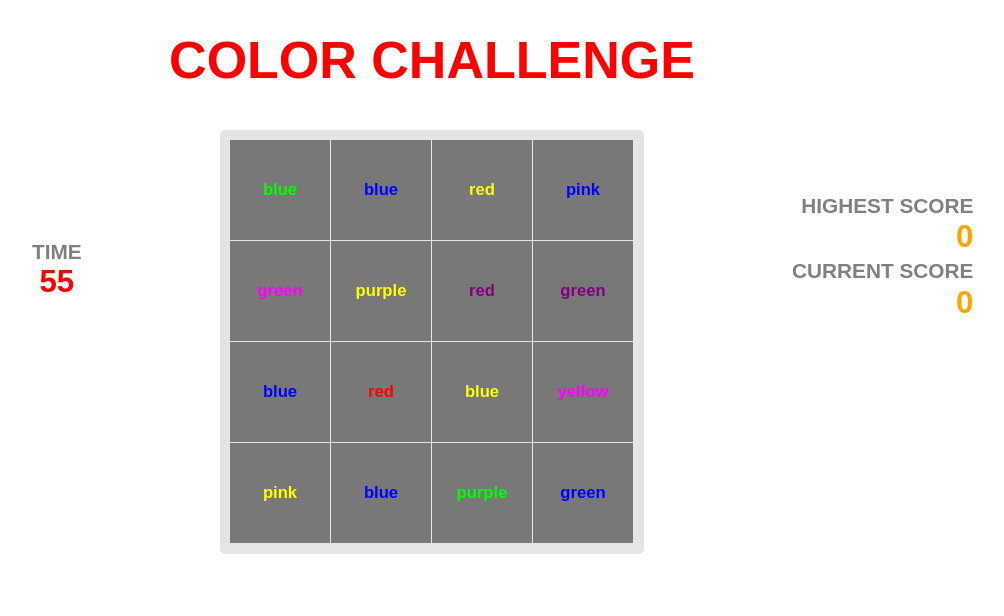
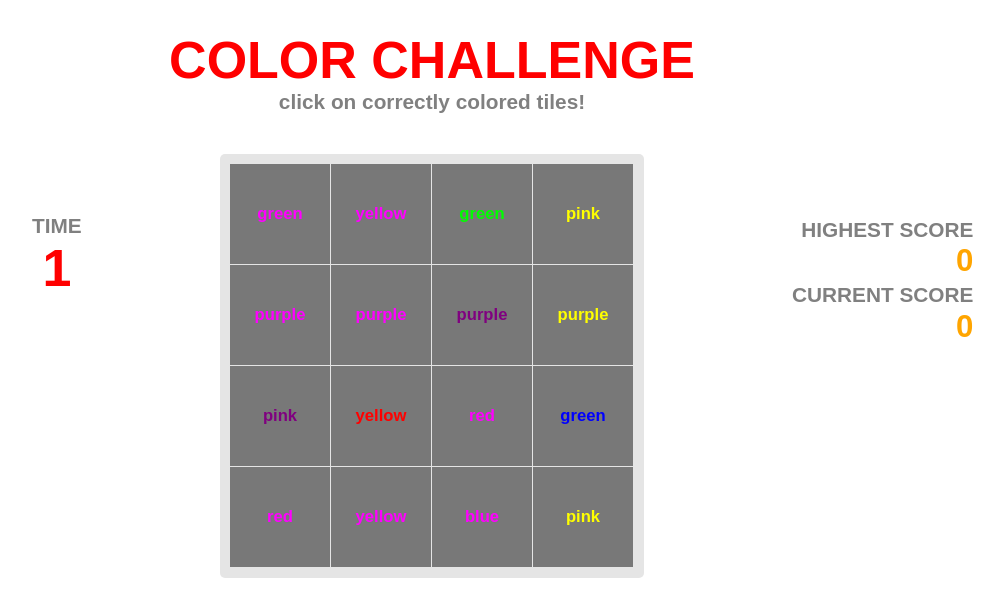
Before and after one commit to gulseny/colorChallenge, a plain HTML site: page index.html in a window 1280 px wide. Shown: the whole page, without its empty margins (208-1212 px from the left). Drawn offline with Linux system fonts and the light colour scheme.

Commit message:
added one line how to play and changed style for time < 5 secs

```diff
--- a/index.html
+++ b/index.html
@@ -11,6 +11,8 @@
 <body>
 
 	<div class='header'><span class='title'>COLOR CHALLENGE</span></div>
+	<div class='how_to_play'> click on correctly colored tiles! </div>
+
 	<div class='scoreboard tag'>
 		HIGHEST SCORE<br><span class='highestScore'>0</span><br>
 		CURRENT SCORE<br><span class='currentScore'>0</span>
--- a/main.js
+++ b/main.js
@@ -2,7 +2,7 @@ $(document).ready(function(){
 
 	var currentScore = 0;
 	var highestScore = 0;
-	var timeLeft = 60;
+	var timeLeft = 6;
 
 	var colors = ['red','blue', 'green', 'yellow', 'purple', 'pink'];
 	var colorCodes = ['#ff0000','#0000ff', '#00ff00', '#ffff00', '#800080', '#ff00ff'];
@@ -60,10 +60,13 @@ $(document).ready(function(){
 	});
 
 	generateTiles();
-	var tileTimer = setInterval(generateTiles, 3000);
+	var tileTimer = setInterval(generateTiles, 2000);
 	var gameTimer = setInterval(function(){
 		timeLeft--;
 		$timeLeft.text(timeLeft);
+		if(timeLeft <= 5){
+			$timeLeft.css({'color': 'red', 'font-size': '2.5em'});
+		}
 		if(timeLeft === 0){
 			endGame();
 		}
--- a/style.css
+++ b/style.css
@@ -10,6 +10,13 @@ body {
 	text-align: center;
 	margin-top: 30px;
 	font-size: 2.5em;
+}
+
+.how_to_play {
+	font-size: 1em;
+	font-weight: italic;
+	text-align: center;
+	color: gray;
 }
 
 .container {
@@ -54,7 +61,7 @@ body {
 
 .timer {
 	position: absolute;
-	margin-top: 150px;
+	margin-top: 100px;
 	margin-left: 240px;
 	text-align: center;
 }
@@ -74,7 +81,7 @@ body {
 }
 
 .timeLeft {
-	color: red;
+	color: orange;
 }
 
 .scoreboard span {
```
